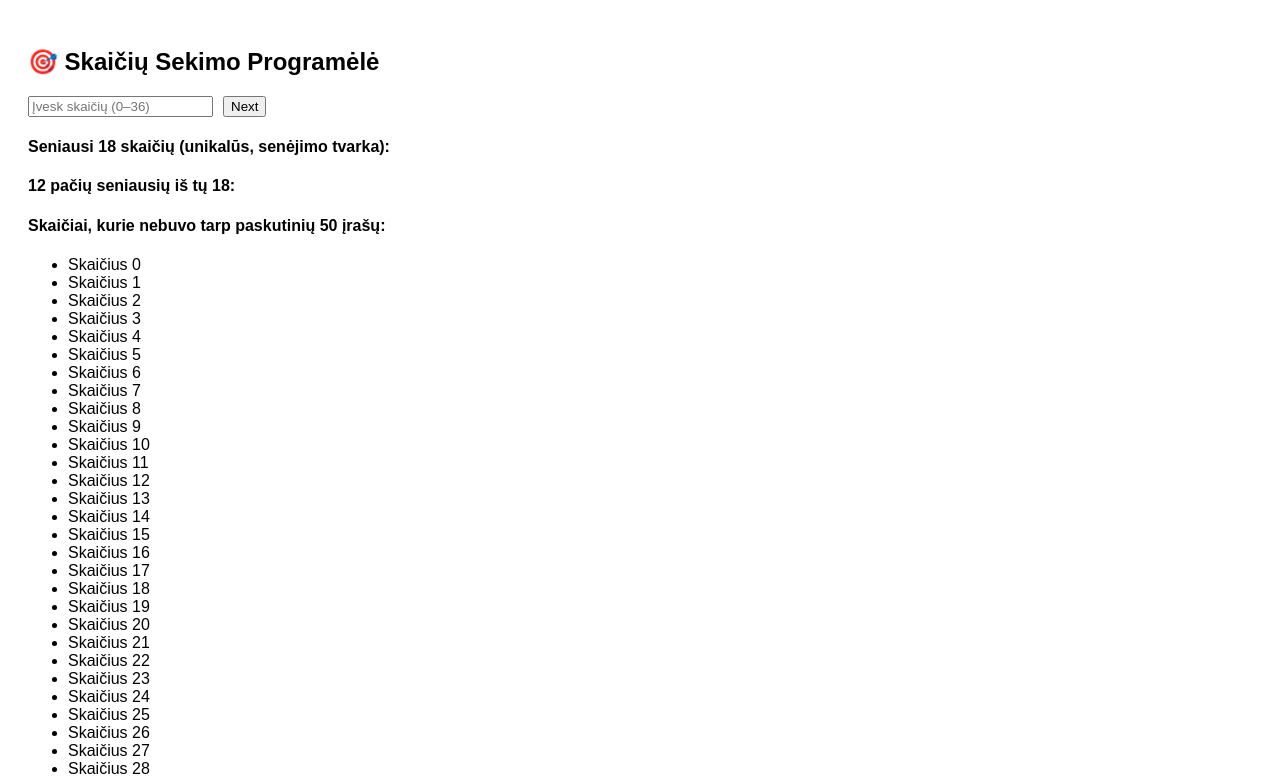
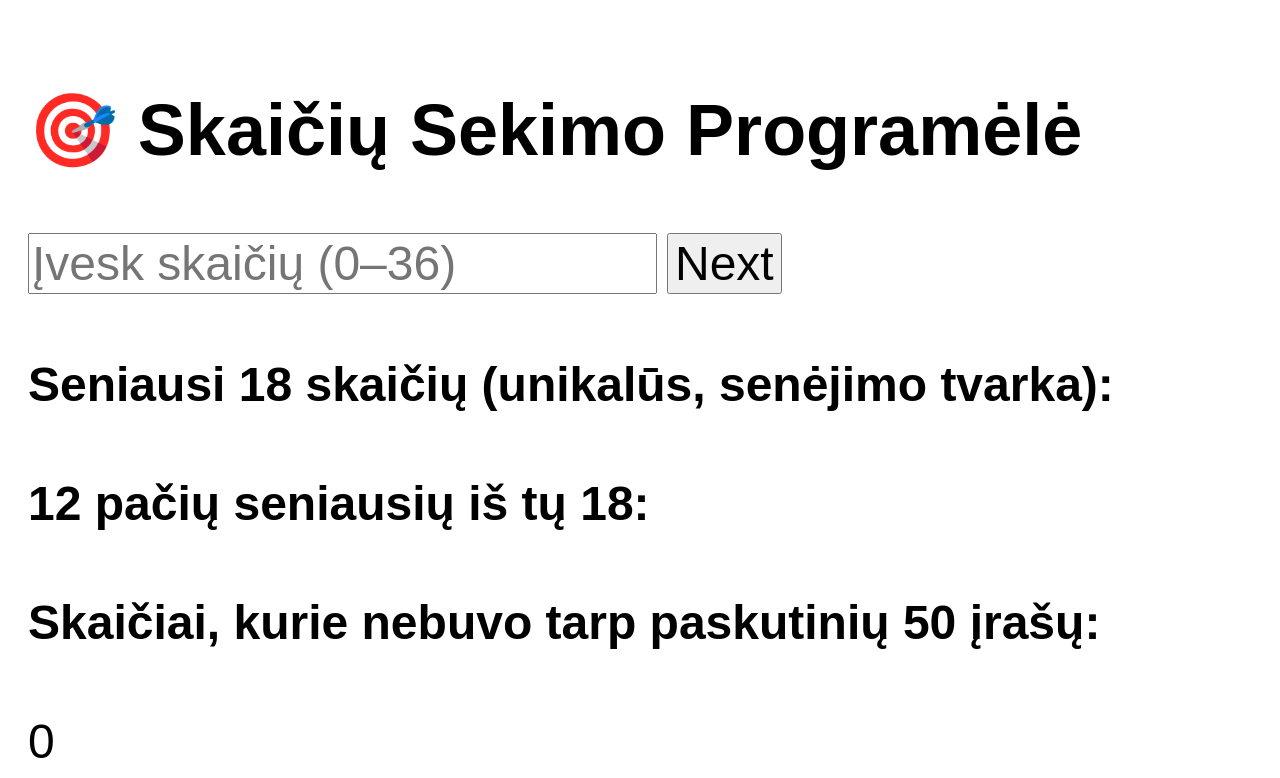
Before and after one commit to PetrasUSA/skaiciai-18, a React (Create React App) app: page / in a window 1280 px wide. Shown: the top 778 px of the page. Built offline with nearby package versions, Linux system fonts and the light colour scheme.

Commit message:
Update App.js

```diff
--- a/src/App.js
+++ b/src/App.js
@@ -4,8 +4,8 @@ const ALL_NUMBERS = Array.from({ length: 37 }, (_, i) => i);
 
 function App() {
   const [input, setInput] = useState("");
-  const [sequence, setSequence] = useState([]); // Visų įvestų skaičių seka
-  const [uniqueAgingList, setUniqueAgingList] = useState([]); // 18 seniausių unikalių skaičių
+  const [sequence, setSequence] = useState([]);
+  const [uniqueAgingList, setUniqueAgingList] = useState([]);
 
   const handleAddNumber = () => {
     const num = parseInt(input);
@@ -14,7 +14,7 @@ function App() {
     setSequence((prev) => [...prev, num]);
 
     setUniqueAgingList((prev) => {
-      const filtered = prev.filter((n) => n !== num); // Išimti jei buvo anksčiau
+      const filtered = prev.filter((n) => n !== num);
       const updated = [...filtered, num];
       return updated.length > 18 ? updated.slice(updated.length - 18) : updated;
     });
@@ -30,7 +30,6 @@ function App() {
 
   const oldest12 = uniqueAgingList.slice(0, 12);
 
-  // Apskaičiuoti skaičius, kurie nebuvo tarp paskutinių 50
   const missingFromLast50 = () => {
     const last50 = sequence.slice(-50);
     const set50 = new Set(last50);
@@ -38,7 +37,7 @@ function App() {
   };
 
   return (
-    <div style={{ padding: "20px", fontFamily: "Arial" }}>
+    <div style={{ padding: "20px", fontFamily: "Arial", fontSize: "300%" }}>
       <h2>🎯 Skaičių Sekimo Programėlė</h2>
       <input
         type="number"
@@ -46,9 +45,9 @@ function App() {
         value={input}
         onChange={(e) => setInput(e.target.value)}
         onKeyDown={handleKeyDown}
-        style={{ marginRight: "10px" }}
+        style={{ marginRight: "10px", fontSize: "100%" }}
       />
-      <button onClick={handleAddNumber}>Next</button>
+      <button onClick={handleAddNumber} style={{ fontSize: "100%" }}>Next</button>
 
       <div style={{ marginTop: "20px" }}>
         <h4>Seniausi 18 skaičių (unikalūs, senėjimo tvarka):</h4>
@@ -62,11 +61,11 @@ function App() {
 
       <div style={{ marginTop: "20px" }}>
         <h4>Skaičiai, kurie nebuvo tarp paskutinių 50 įrašų:</h4>
-        <ul>
+        <div>
           {missingFromLast50().map((num) => (
-            <li key={num}>Skaičius {num}</li>
+            <div key={num}>{num}</div>
           ))}
-        </ul>
+        </div>
       </div>
     </div>
   );
```
